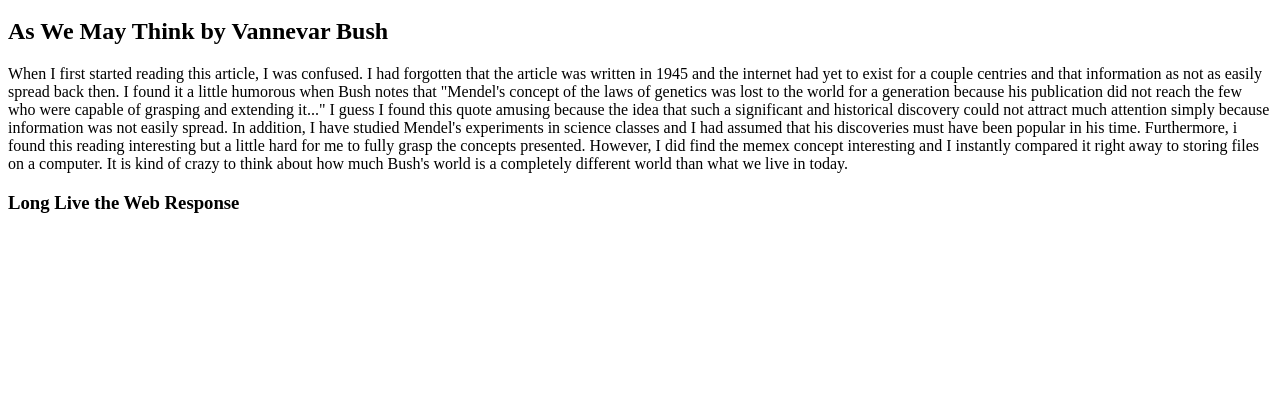
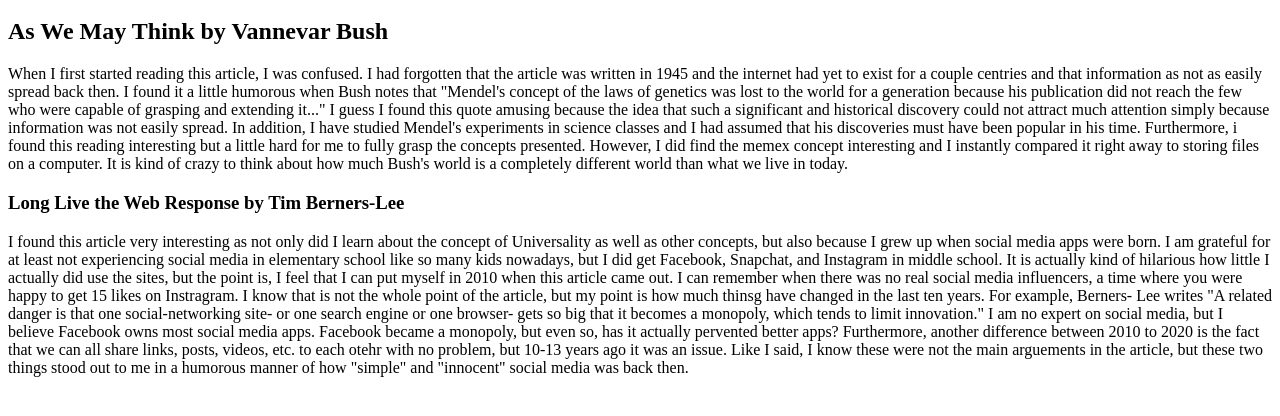
Before and after one commit to caydenhorne/caydenhorne.github.io, a plain HTML site: page week03/index.html in a window 1280 px wide. Shown: the part 48-464 px from the top of the page. Drawn offline with Linux system fonts and the light colour scheme.

Commit message:
Update index.html

```diff
--- a/week03/index.html
+++ b/week03/index.html
@@ -12,9 +12,25 @@
 		that his discoveries must have been popular in his time. Furthermore, i found this reading interesting but a little hard for
 		me to fully grasp the concepts presented. However, I did find the memex concept interesting and I instantly compared it right away to
 		storing files on a computer. It is kind of crazy to think about how much Bush's world is a completely different world than what we live
-		in today.
+		in today. </p>
 
-	<h3> Long Live the Web Response </h3>
+	<h3> Long Live the Web Response by Tim Berners-Lee</h3>
+	<p> I found this article very interesting as not only did I learn about the concept of
+		Universality as well as other concepts, but also because I grew up when social media apps
+		were born. I am grateful for at least not experiencing social media in elementary school
+		like so many kids nowadays, but I did get Facebook, Snapchat, and Instagram in middle school.
+		It is actually kind of hilarious how little I actually did use the sites, but the point is,
+		I feel that I can put myself in 2010 when this article came out. I can remember when
+		there was no real social media influencers, a time where you were happy to get 15 likes on Instragram.
+		I know that is not the whole point of the article, but my point is how much thinsg have changed
+		in the last ten years. For example, Berners- Lee writes "A related danger is that one social-networking site- or one
+		search engine or one browser- gets so big that it becomes a monopoly, which tends to limit
+		innovation." I am no expert on social media, but I believe Facebook owns most social media apps.
+		Facebook became a monopoly, but even so, has it actually pervented better apps? Furthermore,
+		another difference between 2010 to 2020 is the fact that we can all share links, posts, videos, etc.
+		to each otehr with no problem, but 10-13 years ago it was an issue. Like I said, I know these were
+		not the main arguements in the article, but these two things stood out to me in a humorous manner of
+		how "simple" and "innocent" social media was back then. </p>
 
 
 
```
